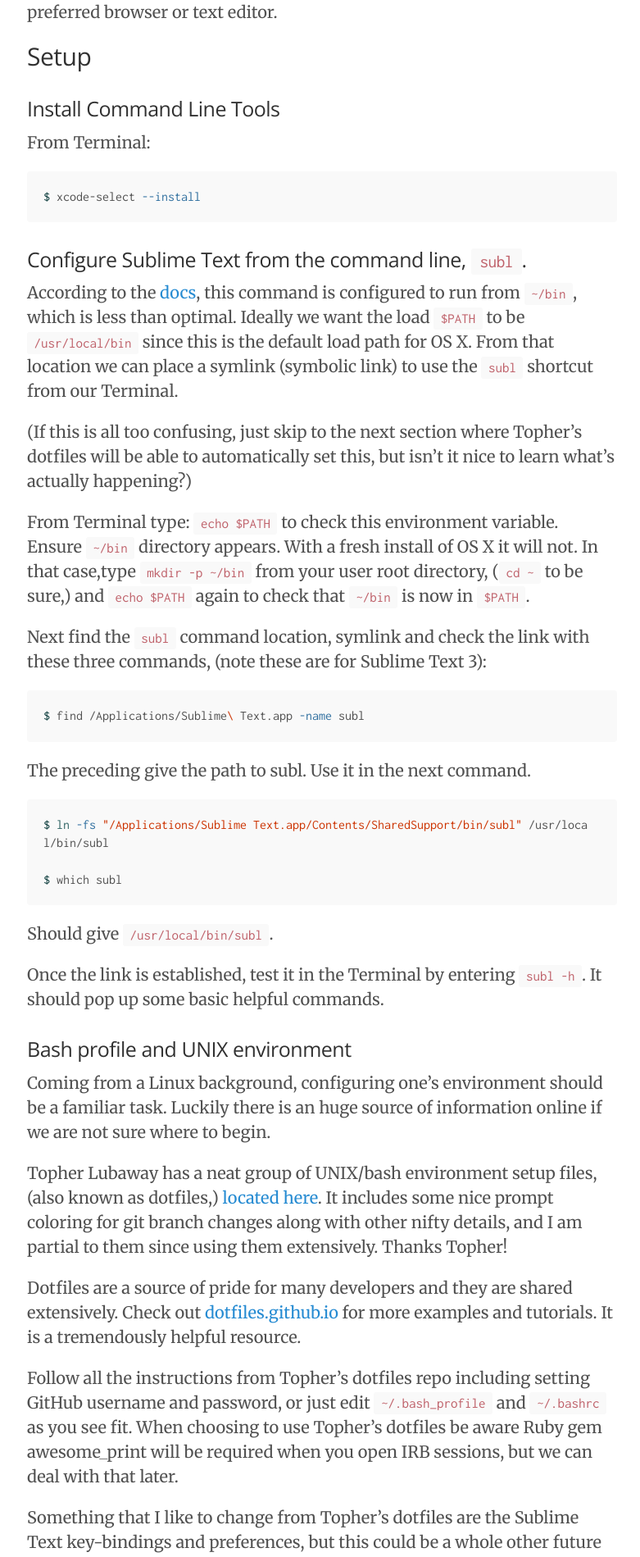
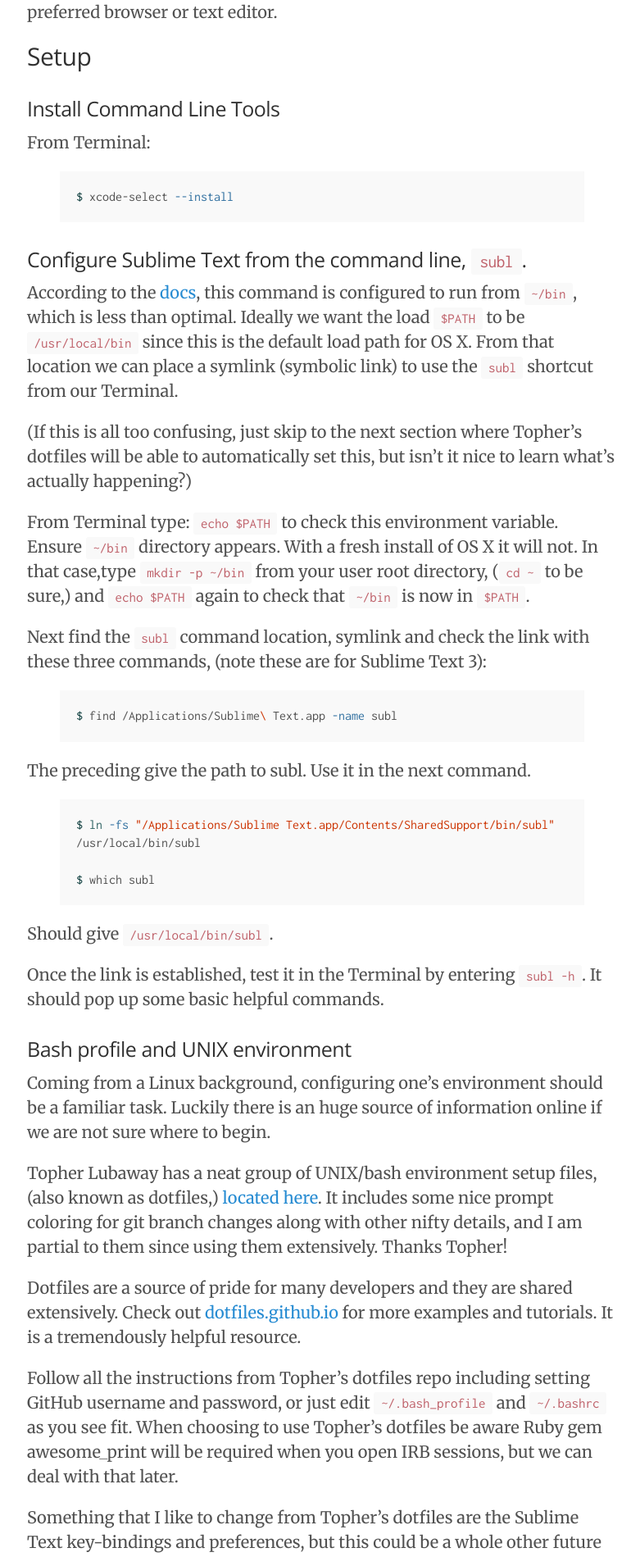
Before and after one commit to nchristiny/nchristiny.github.io, a Jekyll site: the page built from _posts/2015-12-02-setting-up.md, in a window 1280 px wide. Shown: the part 1130-3029 px from the top of the page at 82% size, without its empty margins (247-1028 px from the left). Built offline with Jekyll 4.4.1, drawn with Linux system fonts in a browser that asks for light colours.

Commit message:
Finish updating existing posts to new code syntax notation with rouge

````diff
--- a/_posts/2015-12-02-setting-up.md
+++ b/_posts/2015-12-02-setting-up.md
@@ -32,9 +32,10 @@
 
 From Terminal:
 
-```bash
+{% highlight bash %}
 $ xcode-select --install
-```
+{% endhighlight %}
+
 
 ### Configure Sublime Text from the command line, `subl`.
 
@@ -46,17 +47,17 @@
 
 Next find the `subl` command location, symlink and check the link with these three commands, (note these are for Sublime Text 3):
 
-```bash
+{% highlight bash %}
 $ find /Applications/Sublime\ Text.app -name subl
-```
+{% endhighlight %}
 
 The preceding give the path to subl. Use it in the next command.
 
-```bash
+{% highlight bash %}
 $ ln -fs "/Applications/Sublime Text.app/Contents/SharedSupport/bin/subl" /usr/local/bin/subl
 
 $ which subl
-```
+{% endhighlight %}
 
 Should give `/usr/local/bin/subl`.
 
@@ -82,21 +83,21 @@
 
 Since we have a clean install, we will need to install Homebrew. Run this command in the newly configured Terminal:
 
-```bash
+{% highlight bash %}
 $ ruby -e "$(curl -fsSL https://raw.githubusercontent.com/Homebrew/install/master/install)"
-```
+{% endhighlight %}
 
 Staying true to the craft means we need to keep our tools in tip-top shape. Update Homebrew:
 
-```bash
+{% highlight bash %}
 $ brew update
-```
+{% endhighlight %}
 
 And make sure it is happy:
 
-```bash
+{% highlight bash %}
 $ brew doctor
-```
+{% endhighlight %}
 
 Fix any error messages until "Your system is ready to brew." appears.
 
@@ -104,9 +105,9 @@
 
 Run this command to output our `$PATH` variable in a more legible format:
 
-```bash
+{% highlight bash %}
 $ echo $PATH | tr : '\n'
-```
+{% endhighlight %}
 
 And check that `/usr/local/bin` comes before both `/usr/bin` and `/bin`.
 
@@ -114,41 +115,41 @@
 
 
 ### Install `sqlite3` with Homebrew
-```bash
+{% highlight bash %}
 $ brew install sqlite3
-```
+{% endhighlight %}
 
 Force OS X to use this version of `sqlite3` and not the one that comes pre-installed:
-```bash
+{% highlight bash %}
 $ brew link sqlite3 --force
-```
+{% endhighlight %}
 ### Install `postgres` with Homebrew
-```bash
+{% highlight bash %}
 $ brew install postgres
-```
+{% endhighlight %}
 
 Since `postgres` requires a server with which to interface, we use OS X's `launchd` utility to keep this server running. Execute these two commands:
 
-```bash
+{% highlight bash %}
 $ ln -sfv /usr/local/opt/postgresql/*.plist ~/Library/LaunchAgents
 
 $ launchctl load ~/Library/LaunchAgents/homebrew.mxcl.postgresql.plist
-```
+{% endhighlight %}
 
 If all goes well, run `which postgres` to confirm the location is `/usr/local/bin/postgres`.
 
 We can also check that `postgres` server is running by entering this `ps` or process status command:
 
-```bash
+{% highlight bash %}
 $ ps aux | grep postgres
-```
+{% endhighlight %}
 Finally, create a default database and test our `postgres` client, `psql`.
 
-```bash
+{% highlight bash %}
 $ createdb $USER
 
 $ psql $USER
-```
+{% endhighlight %}
 
 This last command opens the sql console for the default database.
 
@@ -156,144 +157,144 @@
 
 I prefer to use `rbenv`. There are other options, notably `rvm`. Choose one and stick to it.
 
-```bash
+{% highlight bash %}
 brew install ruby-build rbenv
-```
+{% endhighlight %}
 
 If we used `rbenv` and Topher's dotfiles from earlier, go ahead and comment or delete out the lines of code that use `rvm` in `~/.bash_profile`, `~/.bashrc` and `~/.profile` if they appear.
 
 ### Install Ruby using a Ruby Manager
 
-```bash
+{% highlight bash %}
 $ rbenv install --list
-```
+{% endhighlight %}
 
 This will list all of the Rubies ruby-build can install. Choose one, likely the latest non-development build. For example:
 
-```bash
+{% highlight bash %}
 $ rbenv install 2.2.3
-```
+{% endhighlight %}
 
 And finally set the global/shell/local ruby:
 
-```bash
+{% highlight bash %}
 $ rbenv global 2.2.3
-```
+{% endhighlight %}
 Run:
 
-```bash
+{% highlight bash %}
 $ which ruby
 
-```
+{% endhighlight %}
 To make sure we are not using the system's pre-installed Ruby. It should say something like this: `/Users/Nyc/.rbenv/shims/ruby`
 
-```bash
+{% highlight bash %}
 $ rbenv which ruby
-```
+{% endhighlight %}
 Restart the Terminal.
 
 ### Install `git` with Homebrew
 
-```bash
+{% highlight bash %}
 $ brew install git
 
-```
+{% endhighlight %}
 Make sure we're using `git` from Homebrew:
 
-```bash
+{% highlight bash %}
 $ which git
 
-```
+{% endhighlight %}
 Should give: `/usr/local/bin/git`
 
 If we didn't earlier, then set username, email for `git`.
 
-```bash
+{% highlight bash %}
 $ git config --global user.name "John Doe"
 
 $ git config --global user.email johndoe@example.com
-```
+{% endhighlight %}
 
 Finally, set up Sublime Text as default editor for `git`:
 
-```bash
+{% highlight bash %}
 $ git config --global core.editor "subl -w"
 
-```
+{% endhighlight %}
 ### Install `node` with Homebrew
 
-```bash
+{% highlight bash %}
 $ brew install node
-```
+{% endhighlight %}
 ### Install Ruby gems
 
 Make sure the load path is right.
 
-```bash
+{% highlight bash %}
 $ which gem
 
-```
+{% endhighlight %}
 Should yield, `/Users/Nyc/.rbenv/shims/gem` or similar.
 
-```bash
+{% highlight bash %}
 $ rbenv which gem
 
-```
+{% endhighlight %}
 Gives me: `/Users/Nyc/.rbenv/versions/2.2.3/bin/gem`
 
 For good measure, update the existing gems:
 
-```bash
+{% highlight bash %}
 $ gem update --system
 
-```
+{% endhighlight %}
 Then install bundler:
 
-```bash
+{% highlight bash %}
 $ gem install bundler
 
 $ rbenv rehash
-```
+{% endhighlight %}
 And:
 
-```bash
+{% highlight bash %}
 $ gem install sqlite3 pg nokogiri
-```
+{% endhighlight %}
 If all goes well, run both:
 
-```bash
+{% highlight bash %}
 $ gem install awesome_print
 
 $ gem install rspec
-```
+{% endhighlight %}
 Restart the Terminal application.
 
 ### Install `bash` using Homebrew
 
 Last but not least, let's update our most likely woefully out of date default installation of `bash`. See the current version running with:
 
-```bash
+{% highlight bash %}
 $ bash --version
 
-```
+{% endhighlight %}
 To install:
 
-```bash
+{% highlight bash %}
 $ brew install bash
 
-```
+{% endhighlight %}
 We need to add this version to `/etc/shells`.
 
-```bash
+{% highlight bash %}
 $ sudo -s "echo /usr/local/bin/bash >> /etc/shells"
 
-```
+{% endhighlight %}
 And change the shell command:
 
-```bash
+{% highlight bash %}
 $ chsh -s /usr/local/bin/bash
 
-```
+{% endhighlight %}
 Quit Terminal completely, and restart a new Terminal session. Confirm the version has been updated.
 
 ## Conclusion
````
Also changed, not shown: _posts/2015-12-05-my-sublime-prefs.md (+6 -4 lines).
